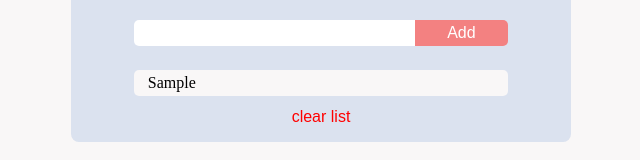
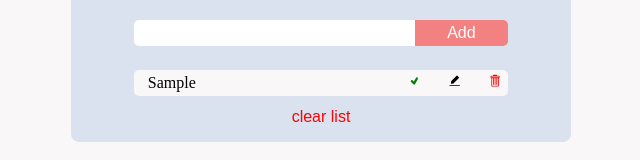
Before and after one commit to Who-codes/react-todo, a React (Create React App) app: page / in a window 1280 px wide. Both pictures are taken after typing "Sample" into the empty fields and a click on the button "Add". Shown: the part 349-509 px from the top of the page, without its empty margins (319-959 px from the left). Built offline with nearby package versions, Linux system fonts and the light colour scheme.

Commit message:
done undo button and its functionality added

```diff
--- a/package.json
+++ b/package.json
@@ -8,6 +8,7 @@
     "@testing-library/user-event": "^13.5.0",
     "react": "^18.1.0",
     "react-dom": "^18.1.0",
+    "react-icons": "^4.3.1",
     "react-scripts": "5.0.1",
     "web-vitals": "^2.1.4"
   },
--- a/src/App.js
+++ b/src/App.js
@@ -4,6 +4,7 @@ import Lists from "./Lists";
 function App() {
   const [name, setName] = useState("");
   const [list, setList] = useState([]);
+  const [isComplete, setIsComplete] = useState(false);
 
   const handleSubmit = (e) => {
     e.preventDefault();
@@ -14,6 +15,10 @@ function App() {
 
   const clearList = () => {
     setList([]);
+  };
+
+  const taskDone = () => {
+    setIsComplete((prevState) => !prevState);
   };
 
   return (
@@ -30,7 +35,7 @@ function App() {
           <button className="add-btn">Add</button>
         </form>
         <div className="list-container">
-          <Lists list={list} />
+          <Lists list={list} taskDone={taskDone} isComplete={isComplete} />
           {list.length > 0 && (
             <button className="clear-btn" onClick={clearList}>
               clear list
--- a/src/Lists.jsx
+++ b/src/Lists.jsx
@@ -1,11 +1,30 @@
-const Lists = ({ list }) => {
+import { AiFillEdit } from "react-icons/ai";
+import { GoTrashcan } from "react-icons/go";
+import { TiTick } from "react-icons/ti";
+import { CgUndo } from "react-icons/cg";
+
+const Lists = ({ list, taskDone, isComplete }) => {
   return (
     <div className="list">
       {list.map((item) => {
         const { title, id } = item;
         return (
           <article className="list-item" key={item.id}>
-            <p>{title}</p>
+            <p className={isComplete ? "done" : null}>{title}</p>
+            <div className="btn-container">
+              <button
+                className={isComplete ? "undo" : "tick"}
+                onClick={() => taskDone(id)}
+              >
+                {isComplete ? <CgUndo /> : <TiTick />}
+              </button>
+              <button className="edit-btn">
+                <AiFillEdit />
+              </button>
+              <button className="trash">
+                <GoTrashcan />
+              </button>
+            </div>
           </article>
         );
       })}
--- a/src/index.css
+++ b/src/index.css
@@ -90,9 +90,44 @@ form > * {
 }
 
 .list-item {
+  display: flex;
+  align-items: center;
+  justify-content: space-between;
   background-color: #f9f7f7;
   text-transform: capitalize;
   padding: 0.25rem;
   border-radius: 5px;
   text-indent: 10px;
 }
+
+.btn-container {
+  display: flex;
+  gap: 20px;
+}
+
+.btn-container > * {
+  background-color: transparent;
+  border: none;
+  width: 20px;
+}
+
+.trash,
+.undo {
+  color: red;
+}
+
+.tick {
+  color: green;
+}
+
+.done {
+  text-decoration: line-through;
+}
+
+.btn-container button:hover {
+  background-color: #eee;
+}
+
+.btn-container button:active {
+  opacity: 0.5;
+}
```
Also changed, not shown: 1 other file (tests, documents, lock files or other folders).
